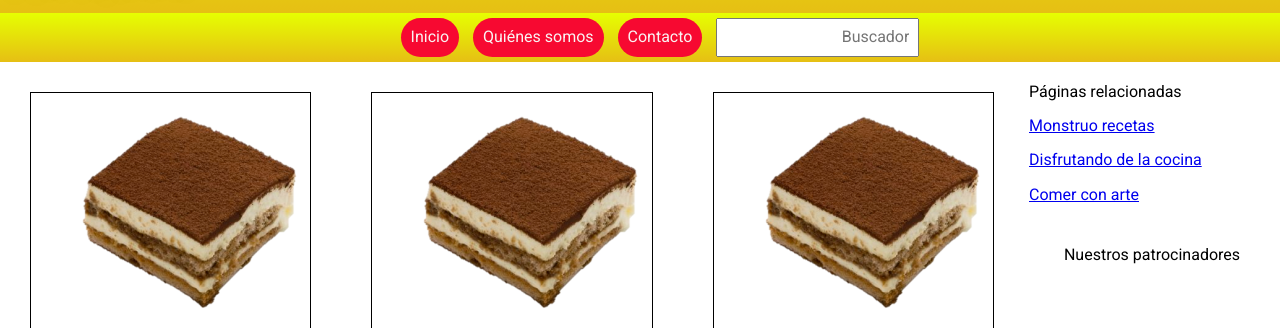
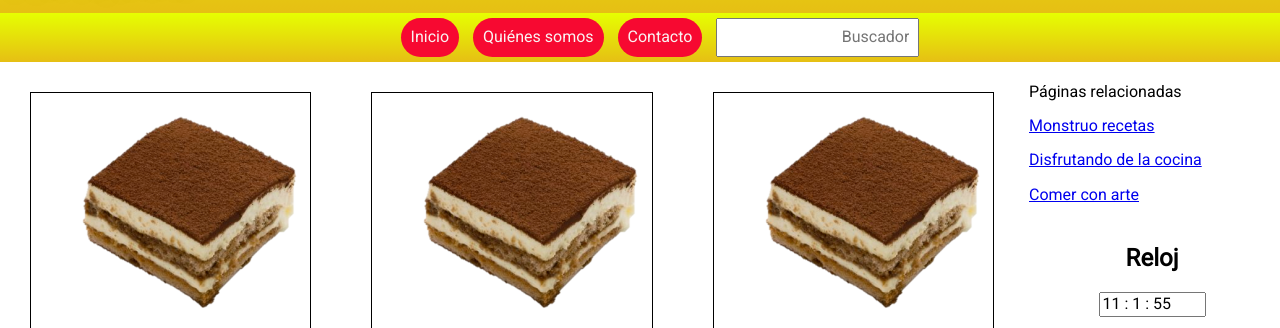
Before and after one commit to Javierfs94/Practica10-InterfazBlog, a plain HTML site: page index.html in a window 1280 px wide. Shown: the part 167-495 px from the top of the page. Drawn offline with Linux system fonts and the light colour scheme.

Commit message:
Reloj js añadido

```diff
--- a/css/style.css
+++ b/css/style.css
@@ -148,6 +148,10 @@ article p {
                     text-align: justify;
                 }
 
+                #reloj {
+                    text-align: center;
+                }
+
                 #publicidad {
                     padding-top: 5px;
                     padding-bottom: 15px;
@@ -232,4 +236,3 @@ footer {
 
                 #marca {
                     text-align: center;
-}
--- a/index.html
+++ b/index.html
@@ -9,12 +9,13 @@
     <meta http-equiv="X-UA-Compatible" content="ie=edge">
     <link rel="stylesheet" href="css/normalize.css">
     <link rel="stylesheet" href="css/style.css">
+    <script src="js/reloj.js"></script>
     <link href="https://fonts.googleapis.com/css?family=Roboto&display=swap" rel="stylesheet">
     <link rel="icon" href="img/favicon.png" type="png" sizes="16x16">
     <title>Food Blog</title>
 </head>
 
-<body>
+<body onload="reloj()">
     <header>
         <div id="logo">
             <h1>Food Blog</h1>
@@ -156,7 +157,9 @@
                 </div>
                 <div></div>
             </div>
+
         </main>
+
         <aside>
             <div id="enlaces-interes">
                 <p>Páginas relacionadas</p>
@@ -166,6 +169,13 @@
                 </p>
                 <p><a href="https://comerconarte.com/">Comer con arte</a>
                 </p>
+            </div>
+
+            <div id="reloj">
+                <h2>Reloj</h2>
+                <form name="form_reloj">
+                    <input type="text" name="reloj" size="10">
+                </form>
             </div>
 
             <div id="publicidad">
--- /dev/null
+++ b/js/reloj.js
@@ -0,0 +1,13 @@
+function reloj() {
+
+    momento = new Date()
+    hora = momento.getHours()
+    minuto = momento.getMinutes()
+    segundo = momento.getSeconds()
+
+    horaImprimible = hora + " : " + minuto + " : " + segundo
+
+    document.form_reloj.reloj.value = horaImprimible
+
+    setTimeout("reloj()", 1000)
+}
```
Also changed, not shown: contacto.html (+0 -1 lines). Lines whose indentation alone changed are shown as unchanged.
